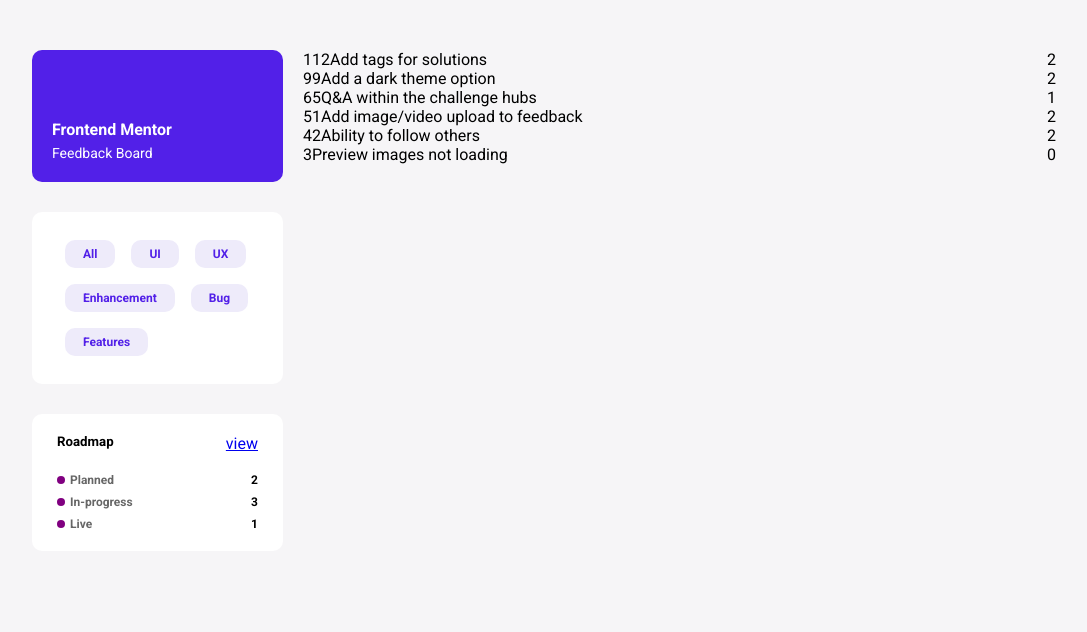
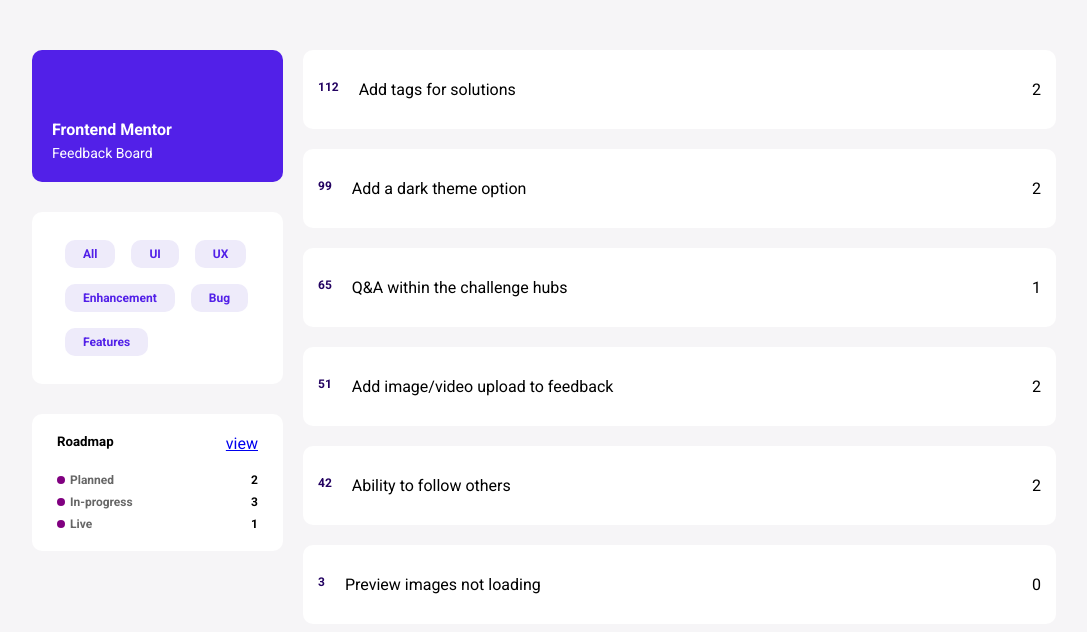
Before and after one commit to Phenol2/product-feedback-app, a React (Vite) app: page / in a window 1280 px wide. Shown: the top 632 px of the page, without its empty margins (96-1183 px from the left). Built offline with nearby package versions, Linux system fonts and the light colour scheme.

Commit message:
styling the suggestion component

```diff
--- a/src/components/Product/Product.styled.js
+++ b/src/components/Product/Product.styled.js
@@ -3,10 +3,17 @@
 export const Container = styled.section`
     width: 100%;
     display: flex;
+    gap: 20px;
+    background-color: white;
+    padding: 30px 15px;
+    margin-bottom: 20px;
+    border-radius: 10px;
 `
 
 export const Upvotes = styled.div`
-
+    font-size: 12px;
+    font-weight: bold;
+    color: #230261;
 `
 
 export const Details = styled.div`
```
